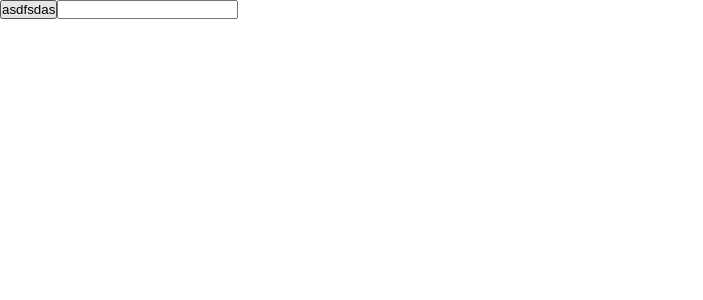
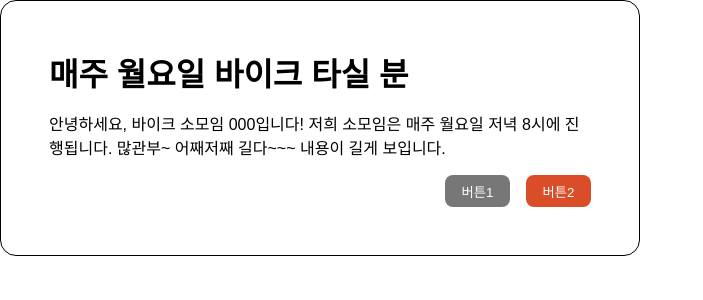
Before and after one commit to Toy2-Team3/sweety, a React (Create React App) app: page / in a window 1280 px wide. Shown: the top 300 px of the page, without its empty margins (0-703 px from the left). Built offline with nearby package versions, Linux system fonts and the light colour scheme.

Commit message:
Feat: 버튼 디자인 완료

```diff
--- a/src/App.tsx
+++ b/src/App.tsx
@@ -1,10 +1,10 @@
 import './App.css';
+import Community from './components/community';
 
 function App() {
   return (
     <div className="App">
-      <button>asdfsdas</button>
-      <input type="text" />
+      <Community />
     </div>
   );
 }
--- a/src/components/community/Community-item-buttons/CommunityItemButtons.tsx
+++ b/src/components/community/Community-item-buttons/CommunityItemButtons.tsx
@@ -1,7 +1,34 @@
 import React from 'react';
+import styled from 'styled-components';
+
+const ButtonWrapper = styled.div`
+  width: 30%;
+  height: 2rem;
+  display: flex;
+  flex-direction: row;
+  justify-content: right;
+  gap: 1rem;
+`;
+
+const Button = styled.button<{ $left?: boolean }>`
+  background: ${(props) => (props.$left ? '#777777' : '#D94E28')};
+
+  color: white;
+  border: transparent;
+  border-radius: 0.5rem;
+
+  width: 40%;
+  height: 100%;
+  padding: 0 auto;
+`;
 
 const CommunityItemButtons = () => {
-  return <div>CommunityItemButtons</div>;
+  return (
+    <ButtonWrapper>
+      <Button $left>버튼1</Button>
+      <Button>버튼2</Button>
+    </ButtonWrapper>
+  );
 };
 
 export default CommunityItemButtons;
--- a/src/components/community/community-modal/CommunityModal.tsx
+++ b/src/components/community/community-modal/CommunityModal.tsx
@@ -0,0 +1,44 @@
+import React from 'react';
+import styled from 'styled-components';
+import CommunityItemButtons from '../Community-item-buttons/CommunityItemButtons';
+
+const ModalWrapper = styled.div`
+  max-height: 20rem;
+  max-width: 50%;
+  min-width: 30%;
+  padding: 3rem 3rem;
+
+  display: flex;
+  flex-direction: column;
+  justify-content: top;
+  align-items: left;
+  gap: 1rem;
+
+  border: 1px solid black;
+  /* border: transparent; */
+  border-radius: 1rem;
+
+  div {
+    display: flex;
+    justify-content: right;
+  }
+`;
+
+const CommunityModal = () => {
+  return (
+    <div style={{ width: '100vw', height: '100vh' }}>
+      <ModalWrapper>
+        <h1>매주 월요일 바이크 타실 분</h1>
+        <p>
+          안녕하세요, 바이크 소모임 000입니다! 저희 소모임은 매주 월요일 저녁
+          8시에 진행됩니다. 많관부~ 어째저째 길다~~~ 내용이 길게 보입니다.
+        </p>
+        <div>
+          <CommunityItemButtons />
+        </div>
+      </ModalWrapper>
+    </div>
+  );
+};
+
+export default CommunityModal;
--- a/src/components/community/index.tsx
+++ b/src/components/community/index.tsx
@@ -1,13 +1,15 @@
 import React from 'react';
-import CommunityItem from './CommunityItem';
+// import CommunityItem from './community-item/CommunityItem';
+import CommunityModal from './community-modal/CommunityModal';
 
 const index = () => {
   return (
     <div>
       {/* map 돌리기 */}
+      {/* <CommunityItem />
       <CommunityItem />
-      <CommunityItem />
-      <CommunityItem />
+      <CommunityItem /> */}
+      <CommunityModal />
     </div>
   );
 };
```
